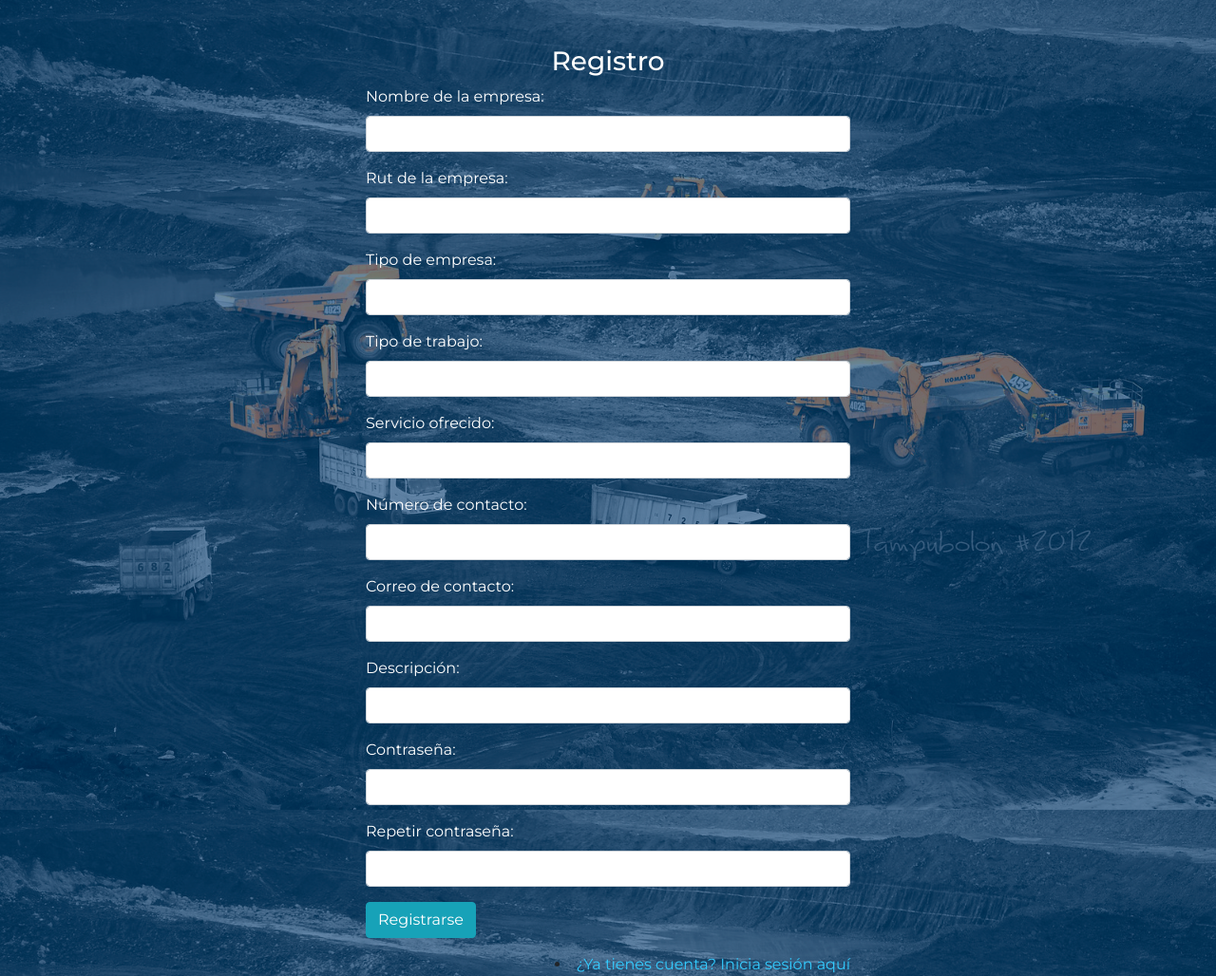
After one commit to Bastian-Rojas/SoftwareCidere, a Django app: page /register/ in a window 1280 px wide. The commit adds this page. Shown: the whole page at 95% size. Run offline with Django 4.2, Linux system fonts and the light colour scheme; some libraries are stand-ins or nearby versions.

Commit message:
Agregado register

```diff
--- a/cidere_userdb/cidere_userdb/urls.py
+++ b/cidere_userdb/cidere_userdb/urls.py
@@ -21,5 +21,6 @@ from usuarios import views
 urlpatterns = [
     path('admin/', admin.site.urls),
     path('', views.index, name='index'),
-    path('login/', views.user_login, name='login')
+    path('login/', views.user_login, name='login'),
+    path('register/', views.user_register, name='register'),
 ]
--- a/cidere_userdb/usuarios/models.py
+++ b/cidere_userdb/usuarios/models.py
@@ -2,6 +2,7 @@ from django.db import models
 
 class Usuario(models.Model):
     nombre = models.CharField(max_length=100)
+    contraseña= models.CharField(max_length=100)
     rut_empresa = models.CharField(max_length=20, unique=True)
     tipo_trabajo = models.CharField(max_length=50)
     tipo_empresa = models.CharField(max_length=50)
--- a/cidere_userdb/usuarios/templates/index.html
+++ b/cidere_userdb/usuarios/templates/index.html
@@ -37,7 +37,7 @@
       </li>
       <li><a href="#section4">Proveedores</a></li>
       <li><a href="#section7">Licitaciones</a></li>
-      <li><a href="{% url 'login' %}">Acceder/Registrarse</a></li>
+      <li><a href="{% url 'login' %}">Acceder</a></li>
       <li><a href="#section6">Contacto</a></li>
     </ul>
   </nav>
--- a/cidere_userdb/usuarios/templates/login.html
+++ b/cidere_userdb/usuarios/templates/login.html
@@ -49,7 +49,7 @@
                                 <input type="submit" name="submit" class="btn btn-info btn-md" value="Iniciar Sesión">
                             </div>
                             <div id="register-link" class="text-right">
-                                <a href="#" class="text-white">¿No tienes cuenta? Registrate aquí</a>
+                                <li><a href="{% url 'register' %}">¿No tienes cuenta? Registrate aquí</a></li>
                             </div>
                         </form>
                     </div>
--- /dev/null
+++ b/cidere_userdb/usuarios/templates/register.html
@@ -0,0 +1,93 @@
+<!DOCTYPE html>
+<html lang="en">
+  <head>
+    <meta charset="utf-8">
+    <meta name="viewport" content="width=device-width, initial-scale=1, shrink-to-fit=no">
+    <meta name="description" content="">
+    <meta name="author" content="">
+    {% load static %}
+    <link href="https://fonts.googleapis.com/css?family=Montserrat:100,200,300,400,500,600,700,800,900" rel="stylesheet">
+    <title>Mercado Cidere Register</title>
+    <style>
+        body {
+            background-image: url("{% static 'images/camioncitos.png' %}");
+            background-size: cover;
+            background-repeat: no-repeat;
+            background-attachment: fixed;
+        }
+    </style>
+
+    <link href="//maxcdn.bootstrapcdn.com/bootstrap/4.1.1/css/bootstrap.min.css" rel="stylesheet" id="bootstrap-css">
+    <script src="//maxcdn.bootstrapcdn.com/bootstrap/4.1.1/js/bootstrap.min.js"></script>
+    <script src="//cdnjs.cloudflare.com/ajax/libs/jquery/3.2.1/jquery.min.js"></script>
+
+    <link href="{% static 'vendor/bootstrap/css/bootstrap.min.css' %}" rel="stylesheet">
+    <link rel="stylesheet" href="{% static 'assets/css/fontawesome.css' %}">
+    <link rel="stylesheet" href="{% static 'assets/css/templatemo-mercado-cidere.css' %}">
+    <link rel="stylesheet" href="{% static 'assets/css/owl.css' %}">
+    <link rel="stylesheet" href="{% static 'assets/css/lightbox.css' %}">
+
+  </head>
+  <body>
+    <div id="register">
+        <div class="container">
+            <div id="register-row" class="row justify-content-center align-items-center">
+                <div id="register-column" class="col-md-6">
+                    <div id="register-box" class="col-md-12">
+                        <form id="register-form" class="form" action="{% url 'register' %}" method="post">
+                            {% csrf_token %}
+                            <h3 class="text-center text-white pt-5">Registro</h3>
+                            <div class="form-group">
+                                <label for="username" class="text-white">Nombre de la empresa:</label><br>
+                                <input type="text" name="username" id="username" class="form-control">
+                            </div>
+                            <div class="form-group">
+                                <label for="rutempresa" class="text-white">Rut de la empresa:</label><br>
+                                <input type="text" name="rutempresa" id="rutempresa" class="form-control">
+                            </div>
+                            <div class="form-group">
+                                <label for="tipoempresa" class="text-white">Tipo de empresa:</label><br>
+                                <input type="text" name="tipoempresa" id="tipoempresa" class="form-control">
+                            </div>
+                            <div class="form-group">
+                                <label for="tipotrabajo" class="text-white">Tipo de trabajo:</label><br>
+                                <input type="text" name="tipotrabajo" id="tipotrabajo" class="form-control">
+                            </div>
+                            <div class="form-group">
+                                <label for="servofre" class="text-white">Servicio ofrecido:</label><br>
+                                <input type="text" name="servofre" id="servofre" class="form-control">
+                            </div>
+                            <div class="form-group">
+                                <label for="numcontact" class="text-white">Número de contacto:</label><br>
+                                <input type="text" name="numcontact" id="numcontact" class="form-control">
+                            </div>
+                            <div class="form-group">
+                                <label for="email" class="text-white">Correo de contacto:</label><br>
+                                <input type="text" name="email" id="email" class="form-control">
+                            </div>
+                            <div class="form-group">
+                                <label for="descripcion" class="text-white">Descripción:</label><br>
+                                <input type="text" name="descripcion" id="descripcion" class="form-control">
+                            </div>
+                            <div class="form-group">
+                                <label for="password" class="text-white">Contraseña:</label><br>
+                                <input type="password" name="password" id="password" class="form-control">
+                            </div>
+                            <div class="form-group">
+                                <label for="repassword" class="text-white">Repetir contraseña:</label><br>
+                                <input type="password" name="repassword" id="repassword" class="form-control">
+                            </div>
+                            <div class="form-group">
+                                <input type="submit" name="submit" class="btn btn-info btn-md" value="Registrarse">
+                            </div>
+                            <div id="login-link" class="text-right">
+                                <li><a href="{% url 'login' %}">¿Ya tienes cuenta? Inicia sesión aquí</a></li>
+                            </div>
+                        </form>
+                    </div>
+                </div>
+            </div>
+        </div>
+    </div>
+</body>
+</html>
--- a/cidere_userdb/usuarios/views.py
+++ b/cidere_userdb/usuarios/views.py
@@ -1,5 +1,9 @@
+import re
 from django.shortcuts import render, redirect
 from django.contrib.auth import authenticate, login
+from django.contrib.auth.models import User
+from django.core.exceptions import ValidationError
+from django.core.validators import validate_email
 
 def index(request):
     return render(request, 'index.html')
@@ -7,7 +11,12 @@ def user_login(request):
     if request.method == 'POST':
         username = request.POST['username']
         password = request.POST['password']
+        try:
+            validate_email(username)
+        except ValidationError:
+            return render(request, 'login.html', {'error': 'Por favor, ingrese un correo electrónico válido'})
         user = authenticate(request, username=username, password=password)
+
         if user is not None:
             login(request, user)
             return redirect('home')  # Redirige a la página principal después del inicio de sesión
@@ -16,3 +25,55 @@ def user_login(request):
             return render(request, 'login.html', {'error': 'Usuario o contraseña inválidos'})
     else:
         return render(request, 'login.html')
+
+def is_valid_rut(rut):
+    # Función para validar el formato del RUT utilizando una expresión regular
+    rut_pattern = re.compile(r'^\d{1,8}-\d{1,2}$')
+    return bool(rut_pattern.match(rut))
+
+def user_register(request):
+    if request.method == 'POST':
+        username = request.POST['username']
+        rutempresa = request.POST['rutempresa']
+        tipotrabajo = request.POST['tipotrabajo']
+        tipoempresa = request.POST['tipoempresa']
+        servofre = request.POST['servofre']
+        numcontact = request.POST['numcontact']
+        email = request.POST['email']
+        descripcion = request.POST['descripcion']
+        password = request.POST['password']
+        repassword = request.POST['repassword']
+
+        # Validar que las contraseñas coincidan
+        if password != repassword:
+            return render(request, 'register.html', {'error': 'Las contraseñas no coinciden'})
+
+         # Validar el formato del correo electrónico
+        try:
+            validate_email(email)
+        except ValidationError:
+            return render(request, 'register.html', {'error': 'Por favor, ingrese un correo electrónico válido'})
+
+        if not is_valid_rut(rutempresa):
+            return render(request, 'register.html', {'error': 'Por favor, ingrese un RUT válido'})
+
+        if not numcontact.isdigit() or len(numcontact) > 9:
+            return render(request, 'register.html', {'error': 'Por favor, ingrese un número de contacto válido'})
+
+        # Crear un nuevo usuario
+        user = User.objects.create_user(username=username, email=email, password=password)
+
+        # Guardar información adicional en el perfil del usuario
+        user.profile.rutempresa = rutempresa
+        user.profile.tipotrabajo = tipotrabajo
+        user.profile.tipoempresa = tipoempresa
+        user.profile.servofre = servofre
+        user.profile.numcontact = numcontact
+        user.profile.descripcion = descripcion
+
+        # Guardar el usuario y redirigir a la página de inicio de sesión
+        user.save()
+        login(request, user)
+        return redirect('login')
+    else:
+        return render(request, 'register.html')
```
Also changed, not shown: cidere_userdb/db.sqlite3.
